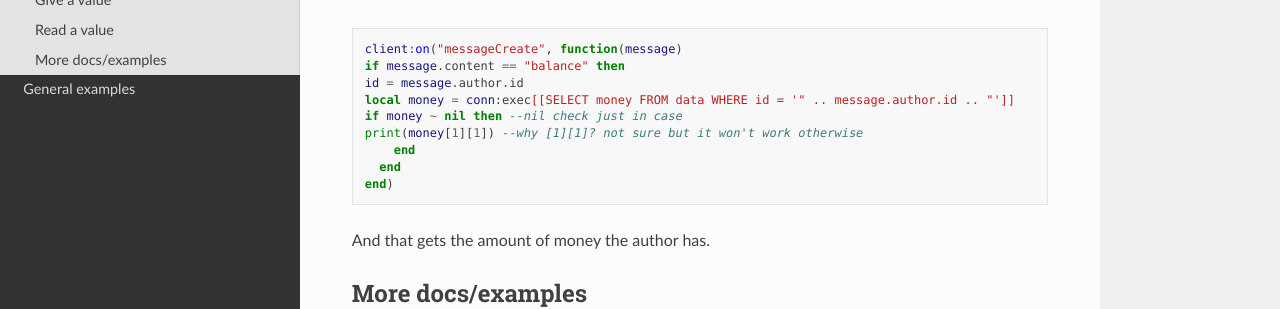
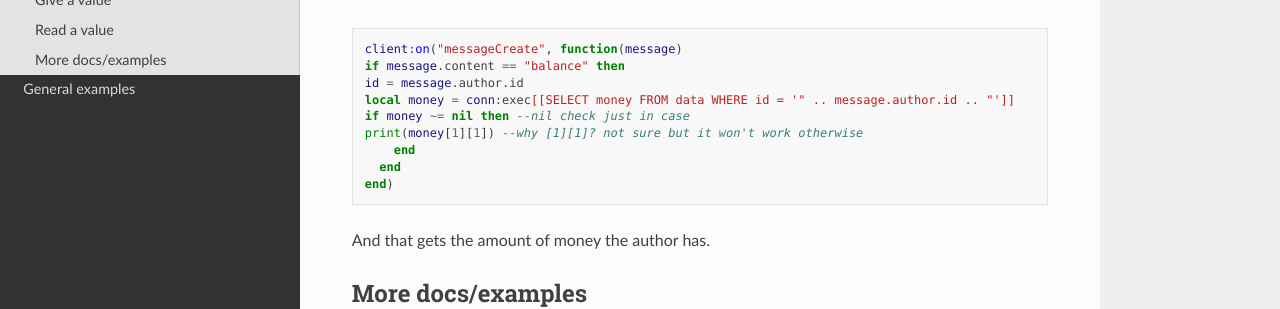
Before and after one commit to justdie386/discordia-examples, a Sphinx documentation site: the page built from docs/source/sqlite.rst, in a window 1280 px wide and 900 px high, scrolled down 819 px. Shown: the part 354-663 px from the top of the window. Built offline with Sphinx 7.4.7 and the Read the Docs theme 2.0.0, drawn with Linux system fonts in a browser that asks for light colours.

```diff
--- a/docs/source/sqlite.rst
+++ b/docs/source/sqlite.rst
@@ -55,7 +55,7 @@ Read a value
       if message.content == "balance" then
       id = message.author.id
       local money = conn:exec[[SELECT money FROM data WHERE id = '" .. message.author.id .. "']]
-      if money ~ nil then --nil check just in case
+      if money ~= nil then --nil check just in case
       print(money[1][1]) --why [1][1]? not sure but it won't work otherwise
           end
         end
```
